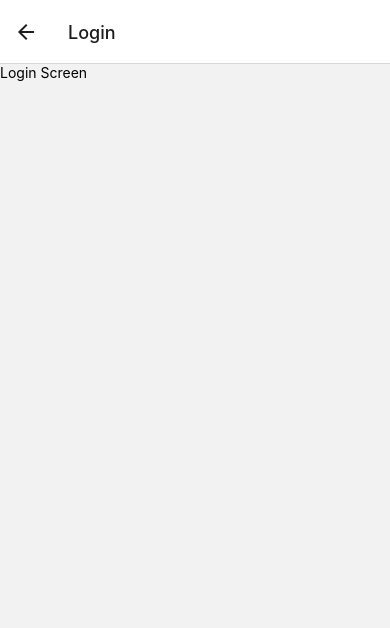
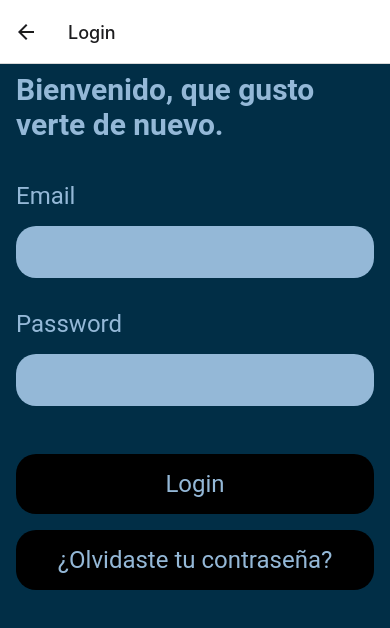
Before and after one commit to mnava1418/dotAppV2, a React Native app: screen /Login in a window 390 px wide. Shown: the top 628 px of the page. Built offline with nearby package versions, Linux system fonts and the light colour scheme.

Commit message:
ADD: login screen

```diff
--- a/src/styles/mainStyles.ts
+++ b/src/styles/mainStyles.ts
@@ -2,7 +2,8 @@ import { StyleSheet } from "react-native";
 
 export const globalColors = {
     text: '#94B8D7',
-    primary: '#153F59'
+    primary: '#153F59',
+    background: '#012E46'
 }
 
 export const globalStyles = StyleSheet.create({
@@ -12,11 +13,23 @@ export const globalStyles = StyleSheet.create({
         justifyContent: 'center',
     },
 
+    txt: {
+        color: globalColors.text,
+        fontFamily: 'Roboto'
+    },
+
     txtLarge: {
-        color: globalColors.text,
         fontSize: 40,
         fontWeight: '700',
-        fontFamily: 'Roboto'
+    },
+
+    txtMedium: {
+        fontSize: 30,
+        fontWeight: '700',
+    },
+
+    txtNormal: {
+        fontSize: 24
     },
 
     overlay: {
@@ -30,18 +43,45 @@ export const globalStyles = StyleSheet.create({
         color: globalColors.text,
         fontFamily: 'Roboto',
         fontSize: 24,
-        fontWeight: '600',
         textAlign: 'center'
     },
 
+    btnTxtPrimary: {
+        fontWeight: '600',
+    },
+
     btn: {
-        backgroundColor: globalColors.primary,
         paddingVertical: 16,
-        borderRadius: 24,
+        borderRadius: 20,
+    },
+
+    btnPrimary: {
+        backgroundColor: globalColors.primary
+    },
+
+    btnSecondary: {
+        backgroundColor: globalColors.background
     },
 
     btnContainer: {
         backgroundColor: '#000',
-        borderRadius: 24,
-    }
+        borderRadius: 20,
+    },
+
+    mainContainer: {
+        flex: 1,
+        backgroundColor: globalColors.background,
+        paddingHorizontal: 16,
+        color: globalColors.text,
+        fontFamily: 'Roboto'
+    },
+
+    input: {
+        height: 52,
+        backgroundColor: globalColors.text,
+        color: globalColors.background,
+        borderRadius: 20,
+        paddingHorizontal: 10,
+        fontSize: 20
+    },
 })
--- a/src/views/screens/LoginScreen.tsx
+++ b/src/views/screens/LoginScreen.tsx
@@ -1,11 +1,32 @@
 import React from 'react'
-import { Text, View } from 'react-native'
+import { Keyboard, KeyboardAvoidingView, Platform, ScrollView, Text, TextInput, TouchableWithoutFeedback, View } from 'react-native'
+import { globalStyles } from '../../styles/mainStyles'
+import Button from '../components/Button'
+import { NavigationProp, useNavigation } from '@react-navigation/native'
+import { MainStackProps } from '../../navigation/MainStack'
 
 const LoginScreen = () => {
+  const navigation = useNavigation<NavigationProp<MainStackProps>>()
   return (
-    <View>
-        <Text>Login Screen</Text>
-    </View>
+    <KeyboardAvoidingView style={{flex: 1}} behavior={Platform.OS === 'ios' ? 'padding' : 'height'}>
+      <TouchableWithoutFeedback onPress={Keyboard.dismiss}>
+        <ScrollView contentContainerStyle={{flexGrow: 1}}>
+          <View style={globalStyles.mainContainer}>
+              <Text style={{...globalStyles.txt, ...globalStyles.txtMedium, marginTop: 8, textAlign: 'left'}}>Bienvenido, que gusto verte de nuevo.</Text>
+              <View style={{marginTop: 40}}>
+                <Text style={{...globalStyles.txt, ...globalStyles.txtNormal}}>Email</Text>
+                <TextInput style={{...globalStyles.input, marginTop: 16}} keyboardType='email-address' autoCapitalize='none' />
+              </View>
+              <View style={{marginTop: 32}}>
+                <Text style={{...globalStyles.txt, ...globalStyles.txtNormal}}>Password</Text>
+                <TextInput style={{...globalStyles.input, marginTop: 16}} keyboardType='ascii-capable' autoCapitalize='none' secureTextEntry={true} />
+              </View>
+              <Button type='primary' style={{marginTop: 48}} label='Login' onPress={() => {console.log('Login')}} />
+              <Button type='secondary' style={{marginTop: 16}} label='¿Olvidaste tu contraseña?' onPress={() => {navigation.navigate('ResetPassword')}} />
+          </View>
+        </ScrollView>
+      </TouchableWithoutFeedback>
+    </KeyboardAvoidingView>
   )
 }
 
```
